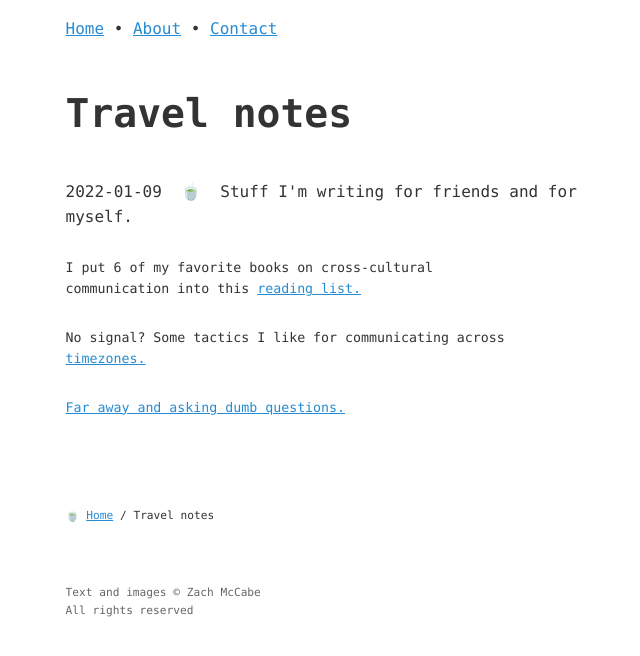
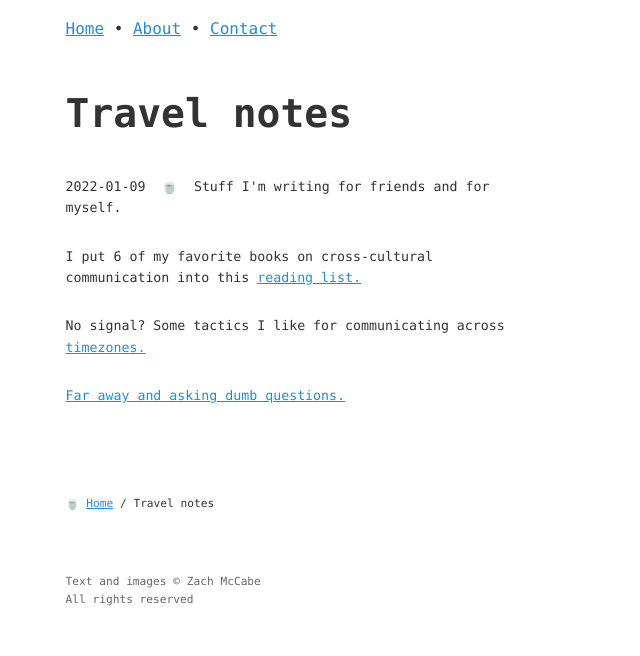
Before and after one commit to zachmccabe/zachmccabe.github.io, a Jekyll site: the page built from _travel/travel.md, in a window 1280 px wide. Shown: the top 656 px of the page, without its empty margins (269-909 px from the left). Built offline with Jekyll 4.4.1, drawn with Linux system fonts in a browser that asks for light colours.

Commit message:
Update kao_midnite_3.html

```diff
--- a/_layouts/kao_midnite_3.html
+++ b/_layouts/kao_midnite_3.html
@@ -24,7 +24,7 @@
 <h1 id="{{ page.title }}">{{ page.title }}</h1>
 </header>
 <main>
-{%- if page.lede == "print" -%}<p class="lede">{%- include print_update.html -%}&nbsp;&nbsp;{%- include emoji_collection_switch.html -%}&nbsp;&nbsp;{{ page.description }}</p>{%- endif -%}
+{%- if page.lede == "print" -%}<p>{%- include print_update.html -%}&nbsp;&nbsp;{%- include emoji_collection_switch.html -%}&nbsp;&nbsp;{{ page.description }}</p>{%- endif -%}
 {{ content }}
 {%- if page.lede and page.update -%}{% include print_history.html %}{%- endif -%}
 {%- if page.collection -%}<p class="breadbox"><nav class="breadcrumbs">{%- include emoji_collection_switch.html -%}&nbsp;{%- include breadcrumbs.html -%}</nav></p>{%- endif -%}
```
